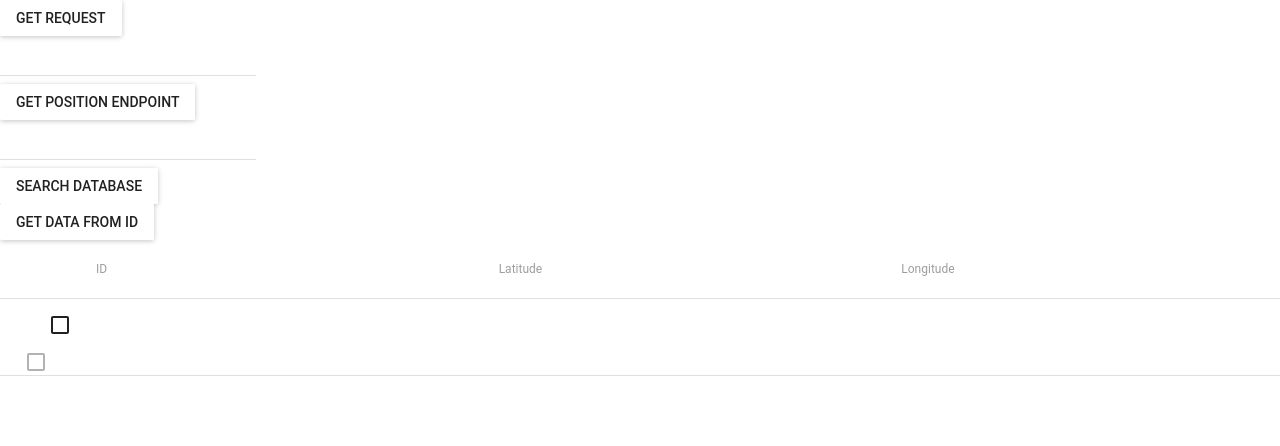
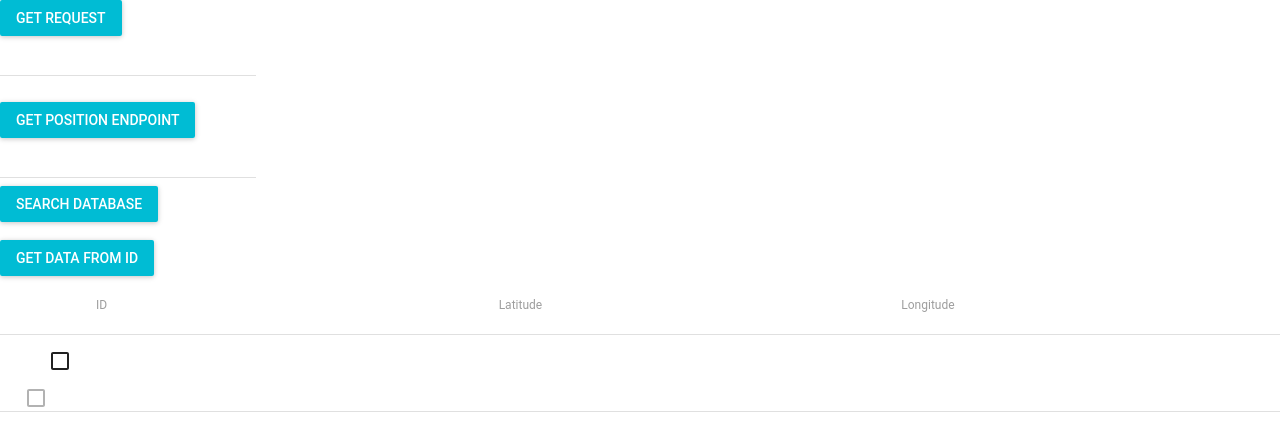
Before and after one commit to machix/CapstoneProject, a React (Create React App) app in the folder frontend/: page / in a window 1280 px wide. Shown: the top 446 px of the page. Built offline with nearby package versions, Linux system fonts and the light colour scheme.

Commit message:
Touched up UI elements with style.

```diff
--- a/frontend/src/App.js
+++ b/frontend/src/App.js
@@ -29,17 +29,19 @@ class App extends Component {
     return (
       <MuiThemeProvider>
         <div>
-          <RaisedButton label="Get Request" onClick={() => this.fetchBasicEndpoint("")} />
+          <RaisedButton label="Get Request" primary={true} onClick={() => this.fetchBasicEndpoint("")} />
           <br />
           <TextField value={this.state.getRequestResponse} />
           <br />
-          <RaisedButton label="Get Position Endpoint" onClick={() => this.fetchBasicEndpoint("/position")} />
+          <br />
+          <RaisedButton label="Get Position Endpoint" primary={true} onClick={() => this.fetchBasicEndpoint("/position")} />
           <br />
           <TextField value={this.state.getRequestPositionResponse} />
           <br />
-          <RaisedButton label="Search database" onClick={() => this.fetchDatabaseInfo()} />
+          <RaisedButton label="Search database" primary={true}/>
           <br />
-          <RaisedButton label="Get data from Id" onClick={() => this.fetchDatabaseId()} />
+          <br />
+          <RaisedButton label="Get data from Id" primary={true}/>
           <br />
           <Table>
             <TableHeader>
@@ -70,6 +72,15 @@ class App extends Component {
     axios.get(url)
       .then(response => {
         console.log(response.data);
+        var res = response.data;
+        this.state.setState(this.tableData = []);
+        for(var i = 0; i < res.length; i++) {
+          var tempObject;
+          tempObject.Id = res[i].Id;
+          tempObject.Latitude = res[i].Latitude;
+          tempObject.Longitude = res[i].Longitude;
+          this.state.tableData.push(tempObject)
+        }
       })
   }
 
@@ -79,6 +90,15 @@ class App extends Component {
     axios.get(url)
       .then(response => {
         console.log(response.data);
+        var res = response.data;
+        this.state.setState(this.tableData = []);
+        for(var i = 0; i < res.length; i++) {
+          var tempObject;
+          tempObject.Id = res[i].Id;
+          tempObject.Latitude = res[i].Latitude;
+          tempObject.Longitude = res[i].Longitude;
+          this.state.tableData.push(tempObject);
+        }
       })
   }
 
```
